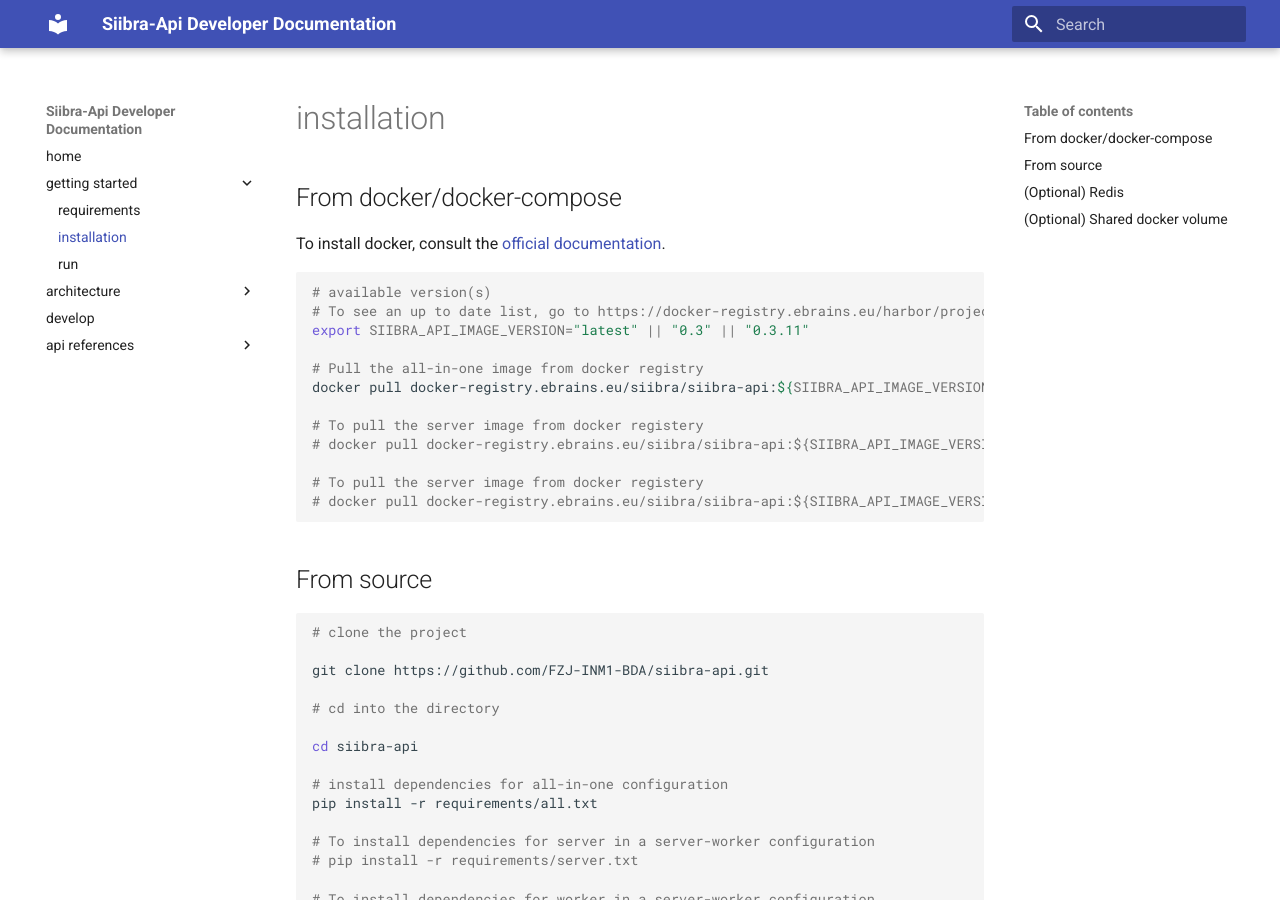
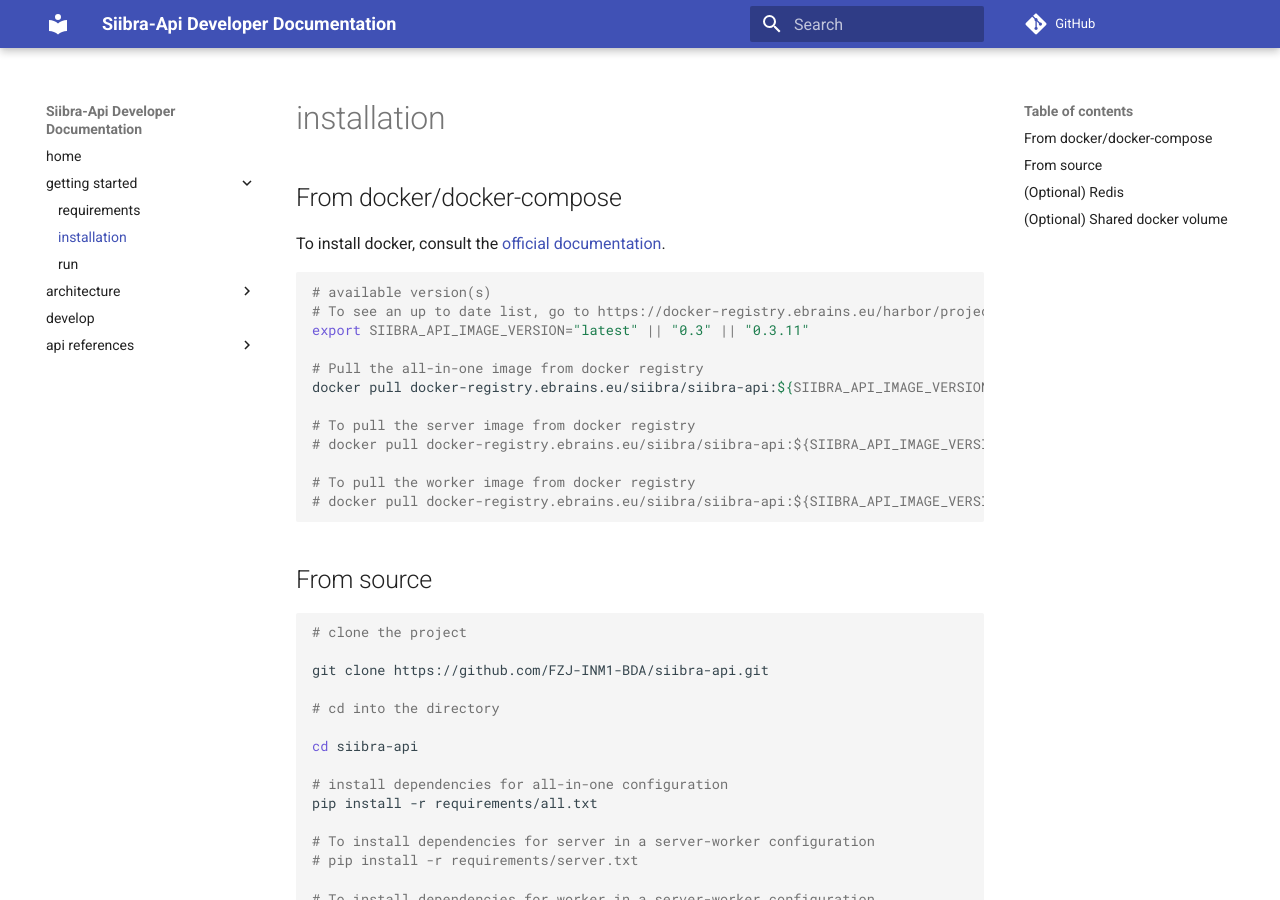
Before and after one commit to FZJ-INM1-BDA/siibra-api, an MkDocs documentation site: the page built from docs/installation.md, in a window 1280 px wide and 900 px high. Built offline with MkDocs 1.6.1 and Material for MkDocs 9.7.7, drawn with Linux system fonts in a browser that asks for light colours; comment, search, counter and statistics services are not loaded.

Commit message:
fix minor typos, add header image, add gh link

````diff
--- a/docs/installation.md
+++ b/docs/installation.md
@@ -10,11 +10,11 @@
 # Pull the all-in-one image from docker registry
 docker pull docker-registry.ebrains.eu/siibra/siibra-api:${SIIBRA_API_IMAGE_VERSION}
 
-# To pull the server image from docker registery
+# To pull the server image from docker registry
 # docker pull docker-registry.ebrains.eu/siibra/siibra-api:${SIIBRA_API_IMAGE_VERSION}-server
 
-# To pull the server image from docker registery
-# docker pull docker-registry.ebrains.eu/siibra/siibra-api:${SIIBRA_API_IMAGE_VERSION}-server
+# To pull the worker image from docker registry
+# docker pull docker-registry.ebrains.eu/siibra/siibra-api:${SIIBRA_API_IMAGE_VERSION}-worker
 ```
 
 ## From source
--- a/mkdocs.yml
+++ b/mkdocs.yml
@@ -1,5 +1,5 @@
 site_name: Siibra-Api Developer Documentation
-
+repo_url: https://github.com/fzj-inm1-bda/siibra-api
 theme:
   name: 'material'
 
````
Also changed, not shown: docs/index.md (+2 -0 lines), docs/siibra-api.jpeg (added), 1 other file.
